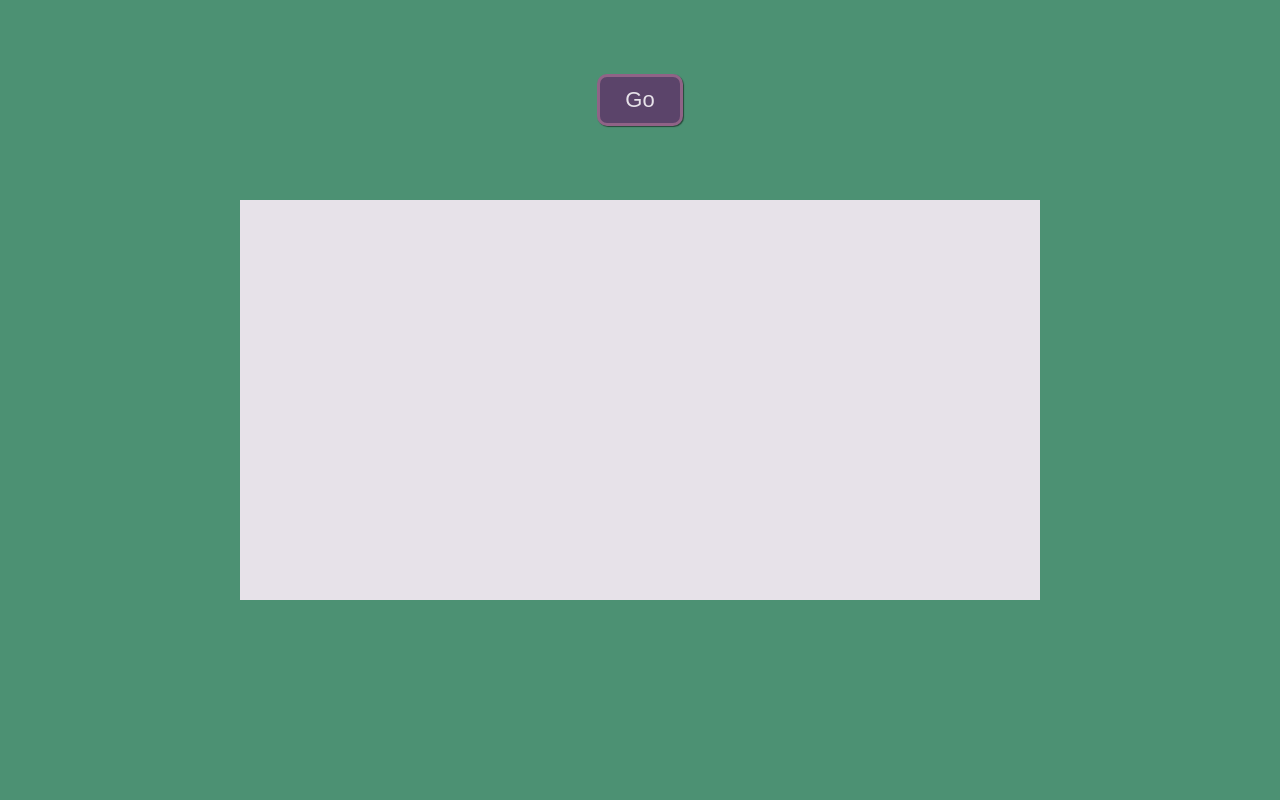
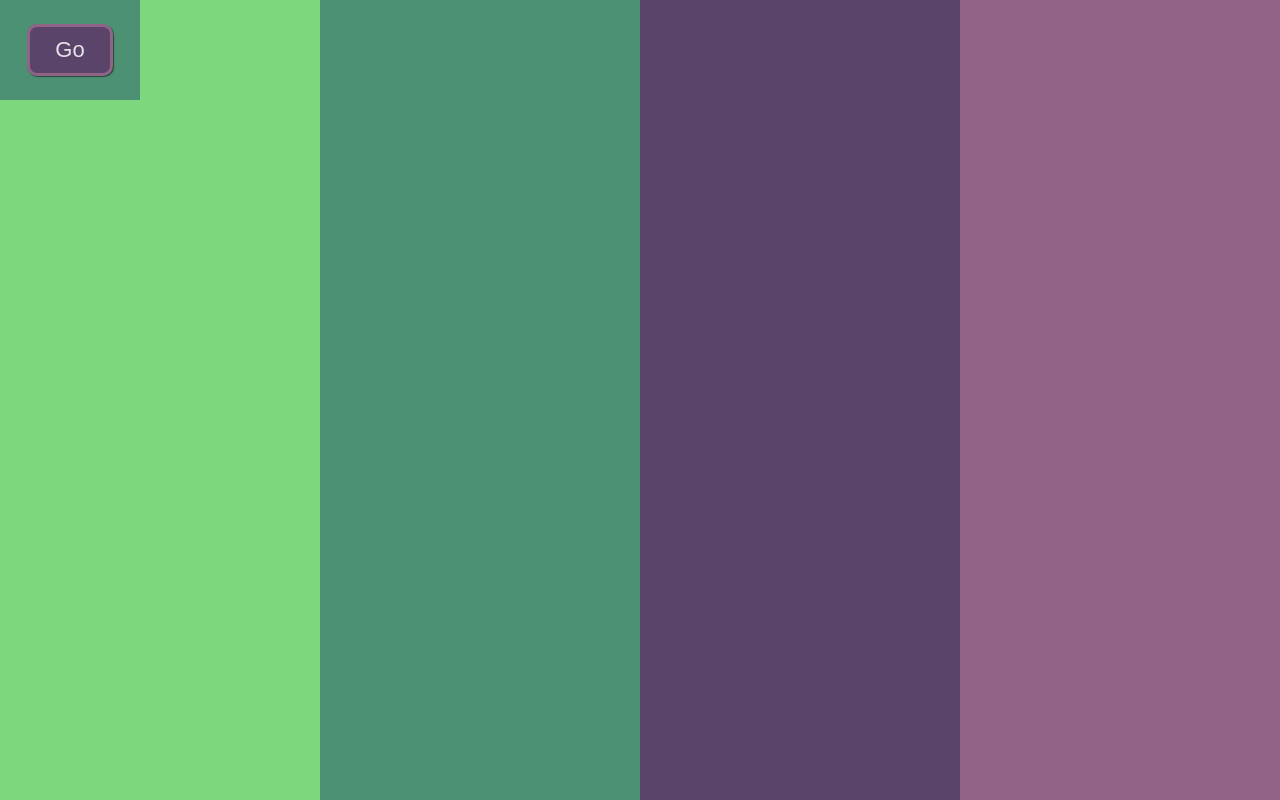
Before and after one commit to Lu-Smith/obstacle-jumping-game-vue, a Vue app: page / in a window 1280 px wide. Both pictures are taken after a click on the button "Start Game". Built offline with nearby package versions, Linux system fonts and the light colour scheme.

Commit message:
Updated Game.vue

```diff
--- a/src/components/Game.vue
+++ b/src/components/Game.vue
@@ -8,9 +8,7 @@
             v-else
             @click="pauseGame">Pause</button>
         </div>
-        <div class="canvasContainer">
-            <canvas ref="gameCanvas" @click="handleMouseEvent"></canvas>
-        </div>
+        <canvas ref="gameCanvas" @click="handleMouseEvent"></canvas>
     </div>
 </template>
 
@@ -78,13 +76,11 @@
         if (context && gameCanvas.value) {
             gameCanvas.value.width = 720;
             gameCanvas.value.height = 720;
-            // Clear the canvas
-            context.clearRect(0, 0, gameCanvas.value.width, gameCanvas.value.height);
-            // Draw ground
-            context.fillStyle = '#000';
-            context.fillRect(0, gameCanvas.value.height * 0.92, gameCanvas.value.width, 4);
-            const game = new Game(gameCanvas.value, context, jump, doubleJump);
+
+
+            const game = new Game(gameCanvas.value, context, jump.value, doubleJump.value);
             // Start animation loop
+
             const animate = () => {
                 context.clearRect(0, 0, gameCanvas.value.width, gameCanvas.value.height);
                 game.render();
@@ -108,13 +104,15 @@
     .gameContainer {
         height: 100vh;
         width: 100vw;
-        @include flex(center, center, column);
     };
 
     .buttonContainer {
-        flex: 1;
         background: $secondary-background;
         @include flex(center, center, column);
+        width: 140px;
+        height: 100px;
+        position: fixed;
+        top: 0;
 
         button {
             padding: 10px 25px;
@@ -127,22 +125,13 @@
         }
     }
 
-    .canvasContainer {
-        flex: 3;
-        background: $secondary-background;
-        @include flex(center, start, column);
+    #canvas1 {
+        background: $primary-background;
+        position: absolute;
+        top: 0;
+        left: 0;
+        max-width: 100%;
+        max-height: 100%;
     };
 
-    canvas {
-        background: $primary-background;
-        width: 800px;
-        height: 400px;
-    };
-
-    @include mobile {
-        canvas {
-            width: 100%;
-            height: auto;
-        }
-    };
-</style>, onMounted
+</style>
```
